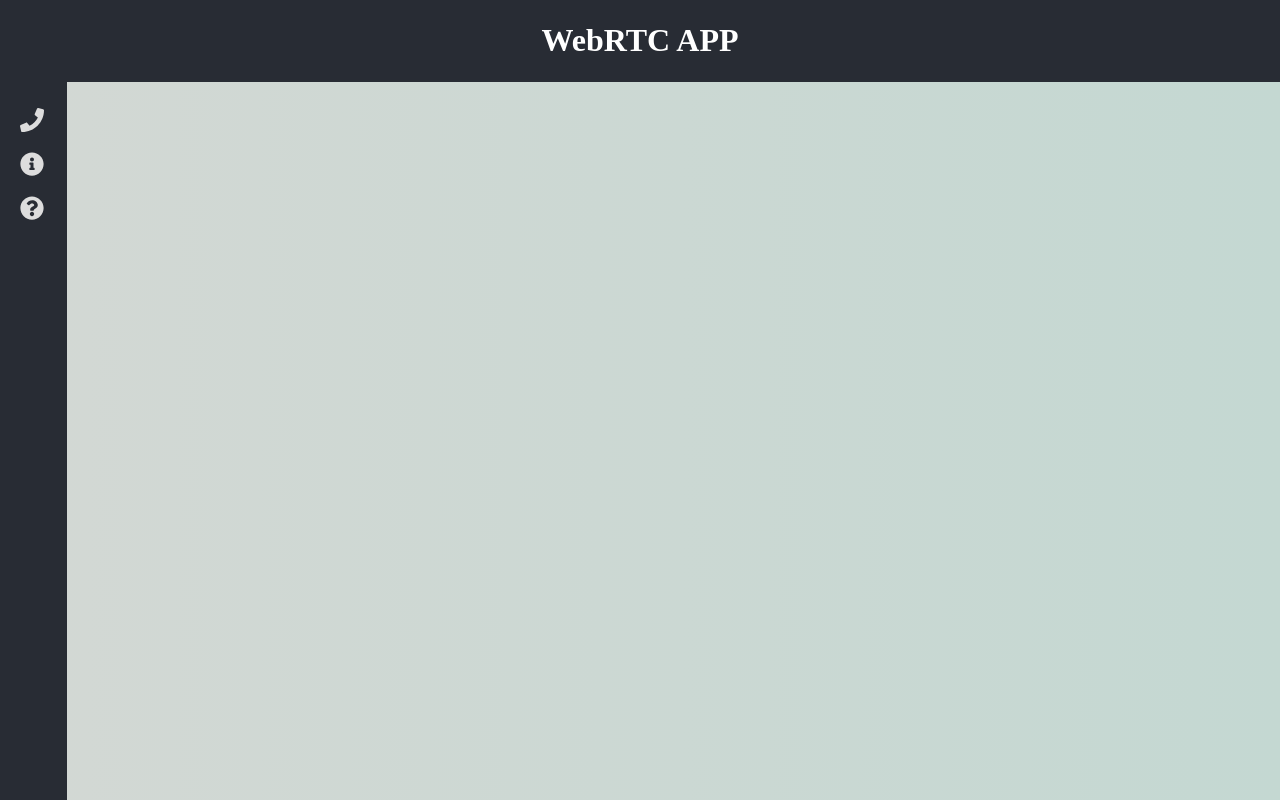
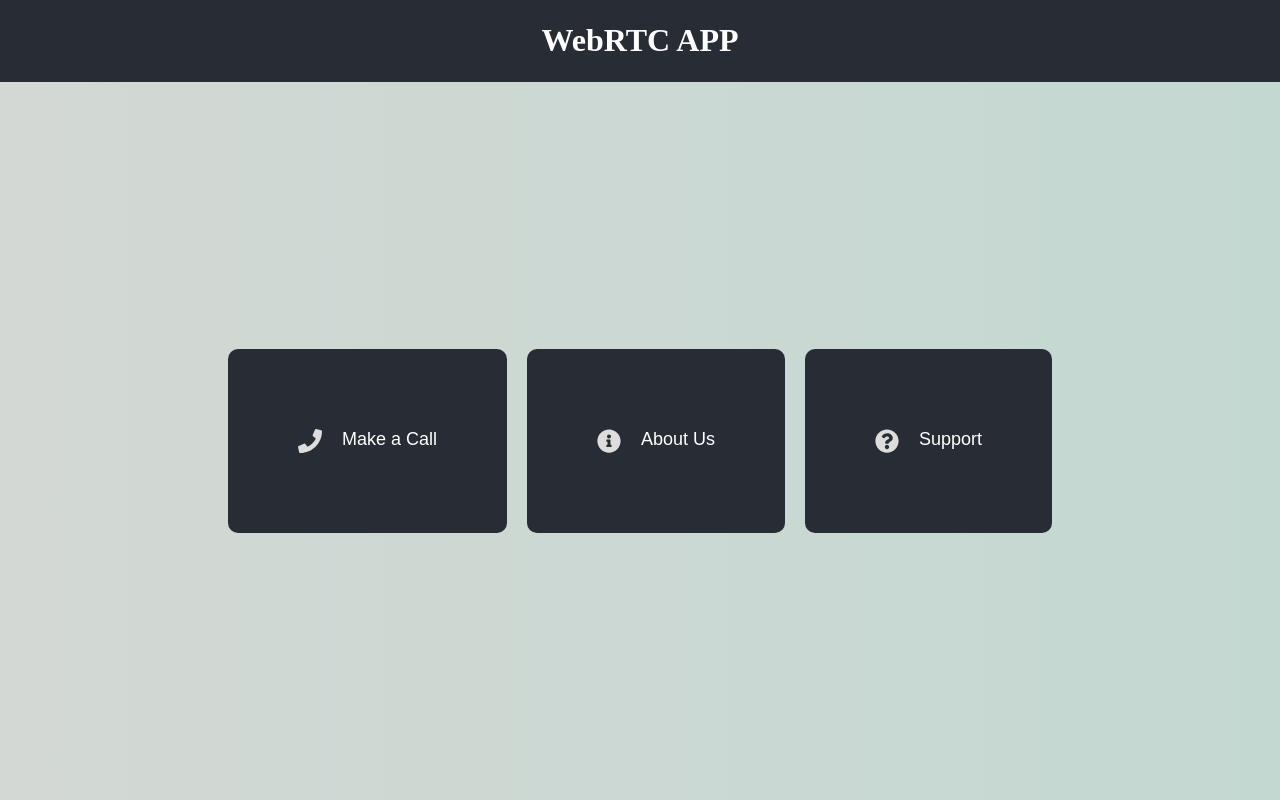
Before and after one commit to GoncaloAzev14/pesti2324, a React (Create React App) app in the folder frontend/: page / in a window 1280 px wide. Built offline with nearby package versions, Linux system fonts and the light colour scheme; no server answers.

Commit message:
menu updated

```diff
--- a/frontend/src/App.js
+++ b/frontend/src/App.js
@@ -228,12 +228,10 @@ function App() {
       </div>
       <div className="App">
         <Sidebar setPage={setPage} />
-        <div className="content">
           {page === 'chat' && <Chat toggleCamera={toggleCamera} toggleMute={toggleMute} sendMessage={sendMessage} answerCall={answerCall} callUser={callUser} leaveCall={leaveCall} declineCall={declineCall} messages={messages} setMessages={setMessages} callEnded={callEnded} name={name} setName={setName} isCameraOff={isCameraOff} isMuted={isMuted} myVideo={myVideo} userVideo={userVideo} connectionRef={connectionRef} me={me} setMe={setMe} stream={stream} setStream={setStream} receivingCall={receivingCall} setReceivingCall={setReceivingCall} caller={caller} setCaller={setCaller} callerSignal={callerSignal} setCallerSignal={setCallerSignal} callAccepted={callAccepted} setCallAccepted={setCallAccepted} idToCall={idToCall} setIdToCall={setIdToCall} otherName={otherName} setOtherName={setOtherName} calling={calling}
          setCalling={setCalling} />}
           {page === 'support' && <Bot />}
           {page === 'about' && <div>About Us Content</div>}
-        </div>
       </div>
     </>
   );
--- a/frontend/src/Bot.css
+++ b/frontend/src/Bot.css
@@ -1,23 +1,23 @@
 .chat-container {
-  width: 100%;
-  height: 100%;
-  border: 1px solid #ccc;
+  width: 92%;
+  height: 94%;
+  border: 0px solid #ccc;
   border-radius: 12px;
   overflow: hidden;
   box-shadow: 0 0 10px rgba(0, 0, 0, 0.1);
   display: flex;
   flex-direction: column;
+  padding: 35px;
 }
 
 .message-list {
   display: flex;
-  flex-direction: column; /* Ensures messages stack vertically */
+  flex-direction: column;
   list-style-type: none;
   margin: 0;
   padding: 0;
   overflow-y: auto;
   flex-grow: 1;
-  padding: 8px;
   background-color: aliceblue;
 }
 
@@ -25,20 +25,20 @@
   display: inline-block;
   padding: 8px 16px;
   margin: 4px 0;
-  max-width: 70%; /* Adjust as necessary */
+  max-width: 70%;
   border-radius: 12px;
 }
 
 .message.user {
   text-align: right;
   background-color: #f0f0f0;
-  align-self: flex-end; /* Aligns the user messages to the right */
+  align-self: flex-end;
 }
 
 .message.assistant {
   text-align: left;
   background-color: #bac7c8;
-  align-self: flex-start; /* Aligns the assistant messages to the left */
+  align-self: flex-start;
 }
 
 .input-container {
--- a/frontend/src/SideBar.css
+++ b/frontend/src/SideBar.css
@@ -47,3 +47,50 @@ li:hover {
 .sidebar.collapsed span {
   display: none;
 }
+
+.sidebar .text {
+  opacity: 0;
+  transition: opacity 0.3s ease;
+}
+
+.sidebar.open .text {
+  opacity: 1;
+}
+
+.centered-buttons-container {
+  display: flex;
+  justify-content: center;
+  align-items: center;
+  width: 100%;
+  height: 100vh;
+}
+
+.centered-buttons {
+  width: 100%;
+  display: flex;
+  justify-content: center;
+  align-items: center;
+  gap: 20px;
+}
+
+.centered-buttons button {
+  border-radius: 10px;
+  background-color: #282c34;
+  color: white;
+  border: none;
+  padding: 80px 70px;
+  font-size: 18px;
+  display: flex;
+  gap: 10px;
+  cursor: pointer;
+  transition: background-color 0.3s;
+  justify-content: center;
+}
+
+.centered-buttons button:hover {
+  background-color: #444;
+}
+
+.centered-buttons .icon {
+  font-size: 24px;
+}
--- a/frontend/src/SideBar.js
+++ b/frontend/src/SideBar.js
@@ -4,10 +4,12 @@ import {
   FaPhone,
   FaInfoCircle,
   FaQuestionCircle,
+  FaHome,
 } from "react-icons/fa";
 
 function Sidebar({ setPage }) {
   const [isOpen, setIsOpen] = useState(false);
+  const [selected, setSelected] = useState(false);
 
   const handleMouseEnter = () => {
     setIsOpen(true);
@@ -17,13 +19,45 @@ function Sidebar({ setPage }) {
     setIsOpen(false);
   };
 
+  const handleSelection = (page) => {
+    setSelected(true);
+    setPage(page);
+  };
+
+  const handleHomeClick = () => {
+    setSelected(false);
+    setPage(null);
+  };
+
   return (
+    <>
+      {!selected && (
+        <div className="centered-buttons">
+          <button onClick={() => handleSelection("chat")}>
+            <FaPhone className="icon" />
+            <span>Make a Call</span>
+          </button>
+          <button onClick={() => handleSelection("about")}>
+            <FaInfoCircle className="icon" />
+            <span>About Us</span>
+          </button>
+          <button onClick={() => handleSelection("support")}>
+            <FaQuestionCircle className="icon" />
+            <span>Support</span>
+          </button>
+        </div>
+      )}
+      {selected && (
         <div
           className={`sidebar ${isOpen ? "open" : "collapsed"}`}
           onMouseEnter={handleMouseEnter}
           onMouseLeave={handleMouseLeave}
         >
           <ul>
+            <li onClick={handleHomeClick}>
+              <FaHome className="icon" />
+              {isOpen && <span>Home</span>}
+            </li>
             <li onClick={() => setPage("chat")}>
               <FaPhone className="icon" />
               {isOpen && <span>Make a Call</span>}
@@ -38,6 +72,8 @@ function Sidebar({ setPage }) {
             </li>
           </ul>
         </div>
+      )}
+    </>
   );
 }
 
```
Lines whose indentation alone changed are shown as unchanged.
